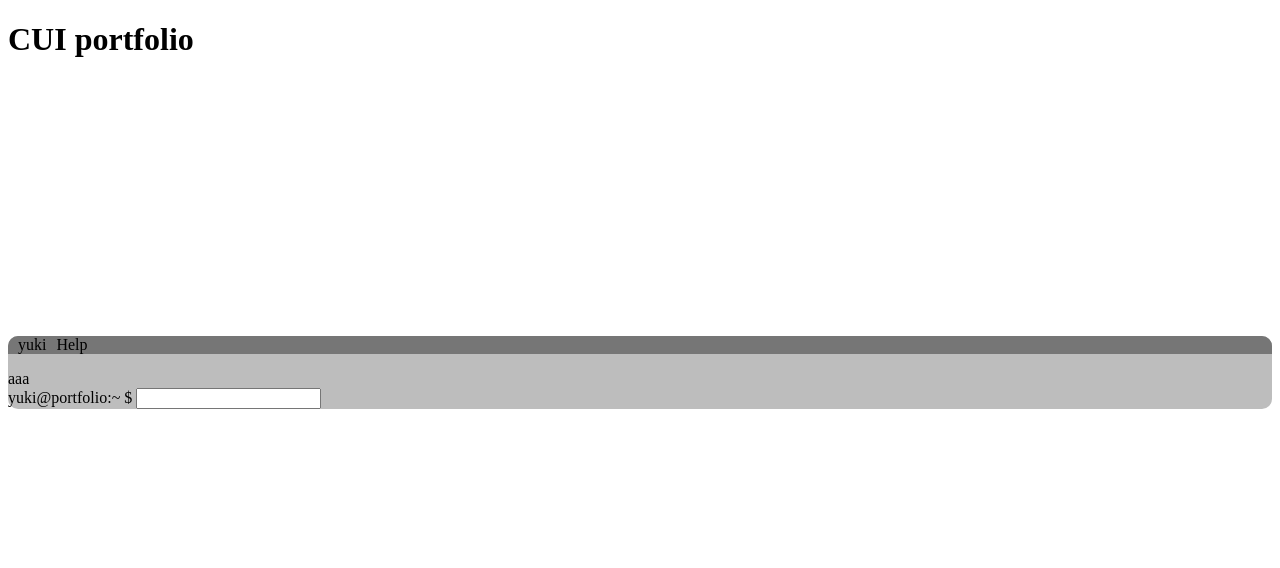
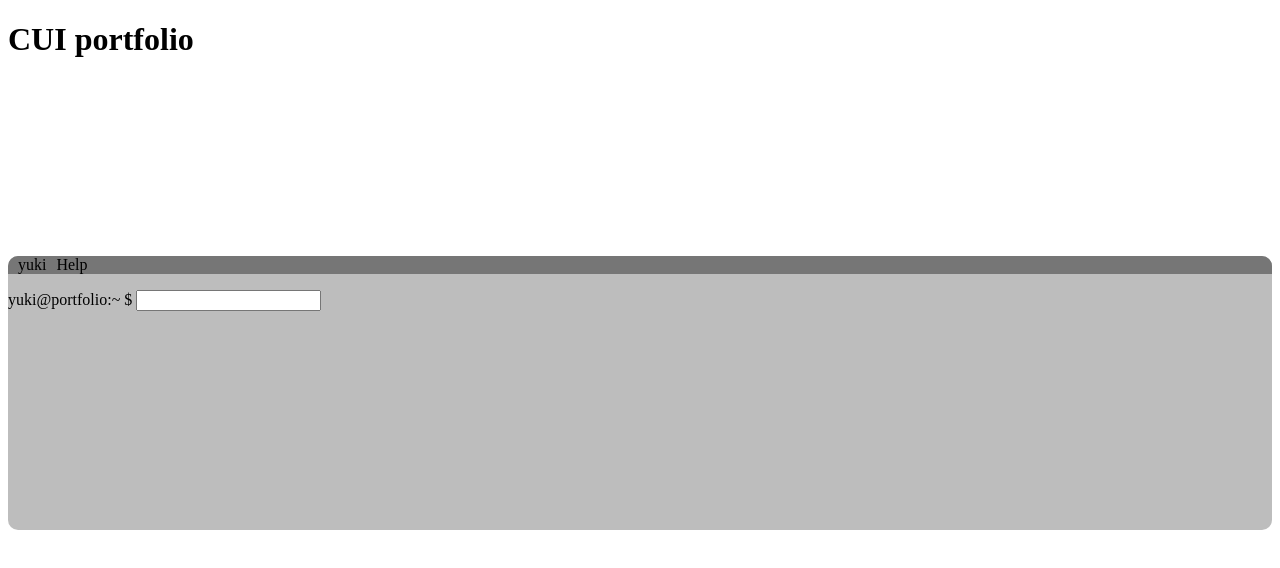
Before and after one commit to schnee25/cui-portfolio, a React app: page / in a window 1280 px wide. Shown: the top 568 px of the page. Built offline with nearby package versions, Linux system fonts and the light colour scheme; the HTML template or start-up script is replaced by a standard one.

Commit message:
ターミナルのスクロールを有効に

```diff
--- a/src/components/Tarminal.tsx
+++ b/src/components/Tarminal.tsx
@@ -128,11 +128,7 @@ const Terminal: FC = () => {
       <Hscreen />
       <Container>
         <Header />
-        aaa
-        <div>
-          <div>
-            <div></div>
-            <div>
+        <InputArea>
           {logs.map((log: { command: string; dir: string }, idx: number) => (
             <div key={idx}>
               <span>
@@ -163,10 +159,9 @@ const Terminal: FC = () => {
             onKeyDown={handleOnTab}
           />
           <div id="bottom" style={{ float: "left" }} />
-            </div>
-          </div>
-        </div>
-      </Container>
+        </InputArea>
+      </Container>{" "}
+      <Hscreen />
     </>
   );
 };
@@ -175,9 +170,13 @@ const Container = styled.div`
   background-color: ${COLOR_PALETTE.BLACK30};
   border-radius: 10px;
 `;
-
-const Hscreen = styled.div`
+const InputArea = styled.div`
+  overflow: auto;
   height: 30vh;
 `;
 
+const Hscreen = styled.div`
+  height: 20vh;
+`;
+
 export default Terminal;
```
Lines whose indentation alone changed are shown as unchanged.
